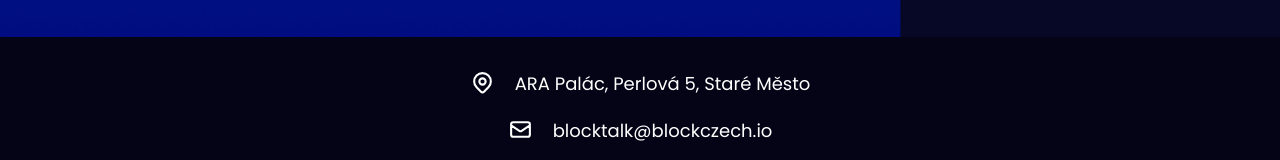
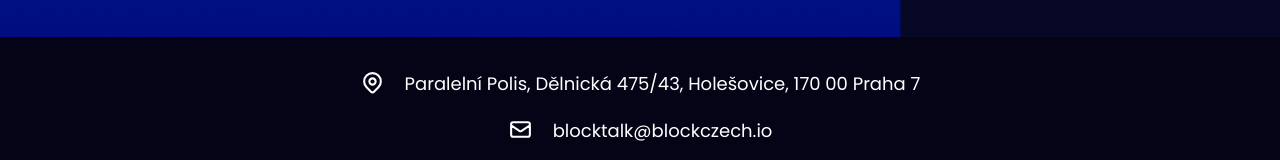
Before and after one commit to tonanadao/hackaton-x, a Next.js app: page / in a window 1280 px wide. Shown: the part 3769-3929 px from the top of the page. Built offline with nearby package versions, Linux system fonts and the light colour scheme.

Commit message:
Address change

```diff
--- a/src/components/layout/Layout.tsx
+++ b/src/components/layout/Layout.tsx
@@ -122,7 +122,8 @@ const Info = styled.div`
   }
 
   @media ${MediaQuery.isMobile} {
-    flex-direction: column;
+    padding: 0 40px;
+    align-items: flex-start;
   }
 `;
 
@@ -258,7 +259,9 @@ export const Layout = ({ children }: LayoutProps) => {
               <IconWrapper>
                 <LocationMarkerIcon />
               </IconWrapper>
-              <p>ARA Palác, Perlová 5, Staré Město</p>
+              <p>
+                Paralelní Polis, Dělnická 475/43, Holešovice, 170 00 Praha 7
+              </p>
             </div>
             <div>
               <IconWrapper>
```
